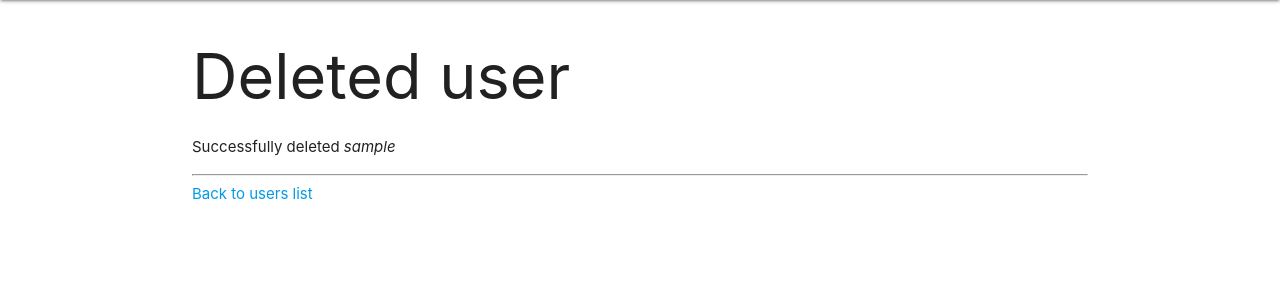
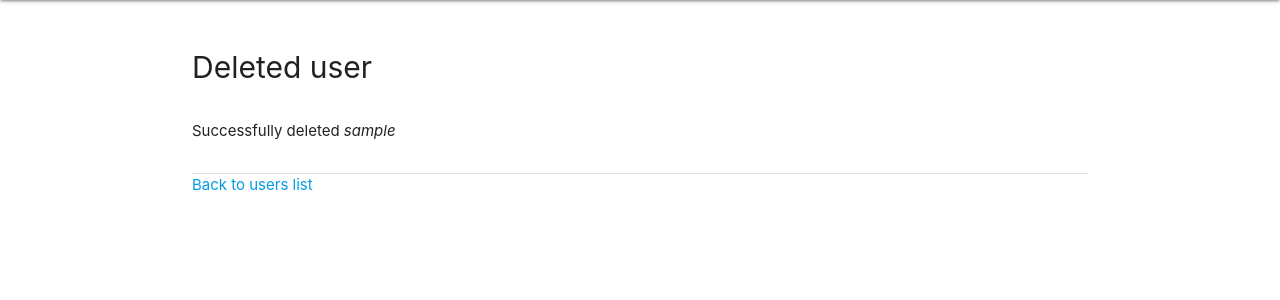
Before and after one commit to hckmd/finish-it-edpf-5023, a Flask app: template app/admin/templates/user_deleted.html in a window 1280 px wide. Shown: the part 64-364 px from the top of the page. Run offline with Flask 2, Linux system fonts and the light colour scheme; the template is opened without the code that fills it: most values are stand-ins (such as "Sample title", 1, 10 or a date in 2020).

Commit message:
Changes user_deleted view to use materialize styling

```diff
--- a/app/admin/templates/user_deleted.html
+++ b/app/admin/templates/user_deleted.html
@@ -2,8 +2,10 @@
 {% set active_menu_item = 'Users' %}
 
 {% block content %}
-<h1>Deleted user</h1>
-<p>Successfully deleted <i>{{ username }}</i></p>
-<hr>
+<div class="section">
+    <p class="page-heading">Deleted user</p>
+    <p>Successfully deleted <i>{{ username }}</i></p>
+</div>
+<div class="divider"></div>
 <a href="{{ url_for('admin.index') }}">Back to users list</a>
 {% endblock %}
```
